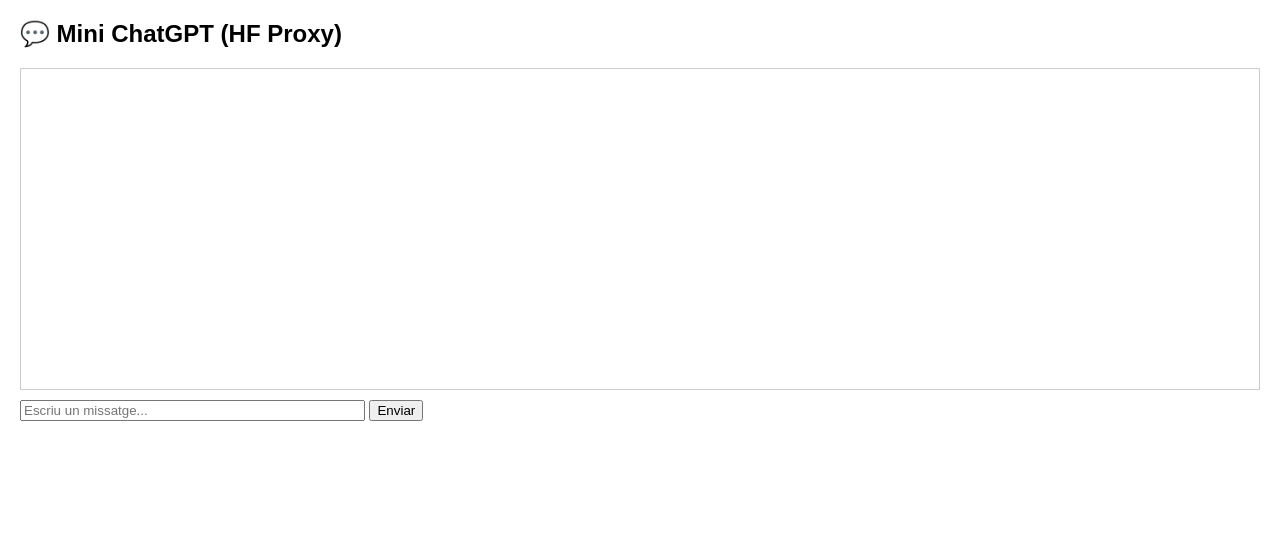
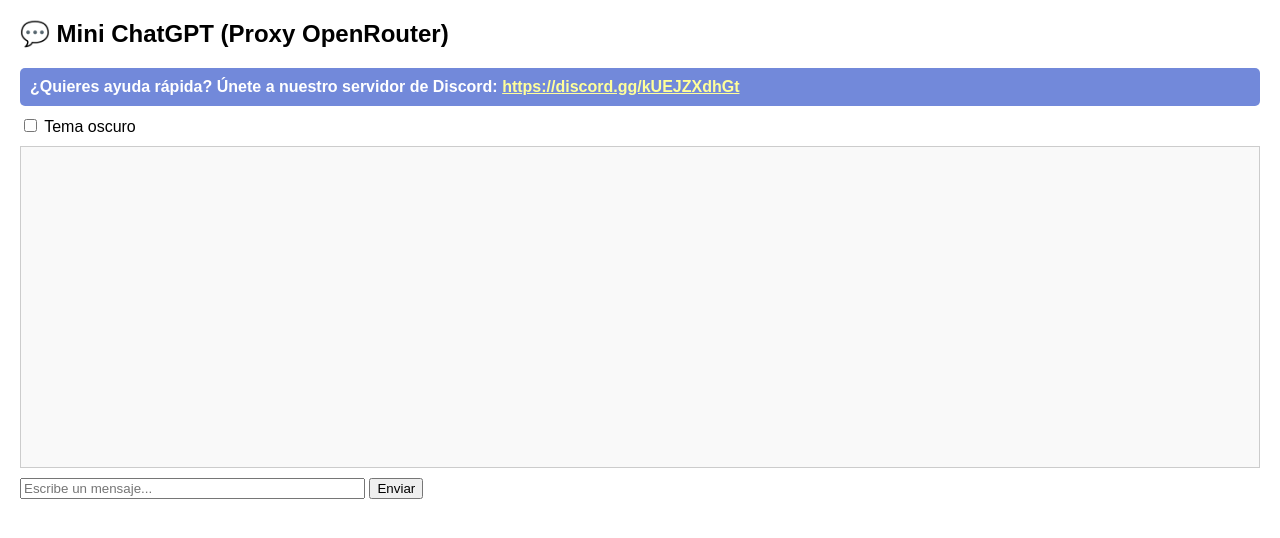
Before and after one commit to Comfrey29/arcom-ai-assistant, a Flask app: page / in a window 1280 px wide. Shown: the top 538 px of the page. Run offline with Flask 3, Linux system fonts and the light colour scheme.

Commit message:
index.html

```diff
--- a/templates/index.html
+++ b/templates/index.html
@@ -1,59 +1,127 @@
 <!DOCTYPE html>
-<html lang="ca">
+<html lang="es">
 <head>
   <meta charset="UTF-8">
   <title>Mini ChatGPT</title>
   <style>
-    body { font-family: Arial, sans-serif; margin: 20px; }
-    #chat-box { border: 1px solid #ccc; padding: 10px; height: 300px; overflow-y: auto; }
-    .user { font-weight: bold; color: blue; }
-    .bot { font-weight: bold; color: green; }
-    #input-area { margin-top: 10px; }
+    body {
+      font-family: Arial, sans-serif;
+      margin: 20px;
+      background-color: white;
+      color: black;
+      transition: background-color 0.3s ease, color 0.3s ease;
+    }
+    body.tema-oscuro {
+      background-color: #121212;
+      color: #eeeeee;
+    }
+    #chat-box {
+      border: 1px solid #ccc;
+      padding: 10px;
+      height: 300px;
+      overflow-y: auto;
+      background-color: #f9f9f9;
+      color: #000000;
+      transition: background-color 0.3s ease, color 0.3s ease;
+    }
+    body.tema-oscuro #chat-box {
+      background-color: #1e1e1e;
+      color: #ffffff;
+      border-color: #444;
+    }
+    .usuario {
+      font-weight: bold;
+      color: #1565c0;
+    }
+    .asistencia {
+      font-weight: bold;
+      color: #2e7d32;
+    }
+    #input-area {
+      margin-top: 10px;
+    }
+    #discord-info {
+      margin: 10px 0;
+      padding: 10px;
+      background-color: #7289da;
+      color: white;
+      border-radius: 5px;
+      font-weight: bold;
+    }
+    #discord-info a {
+      color: #ffff99;
+      text-decoration: underline;
+    }
+    #tema-toggle {
+      margin-bottom: 10px;
+      display: block;
+    }
   </style>
 </head>
-<body>
-  <h2>💬 Mini ChatGPT (HF Proxy)</h2>
+<body class="tema-{{ tema }}">
+  <h2>💬 Mini ChatGPT (Proxy OpenRouter)</h2>
+
+  <div id="discord-info">
+    ¿Quieres ayuda rápida? Únete a nuestro servidor de Discord:
+    <a href="https://discord.gg/kUEJZXdhGt" target="_blank">https://discord.gg/kUEJZXdhGt</a>
+  </div>
+
+  <label id="tema-toggle">
+    <input type="checkbox" id="toggleTema"> Tema oscuro
+  </label>
+
   <div id="chat-box"></div>
-
   <div id="input-area">
-    <input type="text" id="message" placeholder="Escriu un missatge..." size="40">
-    <button onclick="sendMessage()">Enviar</button>
+    <input type="text" id="message" placeholder="Escribe un mensaje..." size="40" autocomplete="off" />
+    <button onclick="enviarMensaje()">Enviar</button>
   </div>
 
   <script>
     const chatBox = document.getElementById("chat-box");
+    const toggleTema = document.getElementById("toggleTema");
 
-    function addMessage(sender, text) {
+    function agregarMensaje(remitente, texto) {
       const p = document.createElement("p");
-      p.innerHTML = `<span class="${sender}">${sender}:</span> ${text}`;
+      p.innerHTML = `<span class="${remitente}">${remitente}:</span> ${texto}`;
       chatBox.appendChild(p);
       chatBox.scrollTop = chatBox.scrollHeight;
     }
 
-    async function sendMessage() {
+    async function enviarMensaje() {
       const input = document.getElementById("message");
-      const message = input.value.trim();
-      if (!message) return;
-
-      addMessage("Usuari", message);
+      const mensaje = input.value.trim();
+      if (!mensaje) return;
+      agregarMensaje("usuario", mensaje);
       input.value = "";
-
       try {
         const res = await fetch("/api/chat", {
           method: "POST",
           headers: { "Content-Type": "application/json" },
-          body: JSON.stringify({ message, user_id: "default" })
+          body: JSON.stringify({ message: mensaje, user_id: "predeterminado" })
         });
         const data = await res.json();
-        if (data.reply) {
-          addMessage("Assistència", data.reply);
+        if (data.respuesta) {
+          agregarMensaje("asistencia", data.respuesta);
         } else {
-          addMessage("Assistència", "⚠️ Error en la resposta.");
+          agregarMensaje("asistencia", "⚠️ Error en la respuesta.");
         }
       } catch (err) {
-        addMessage("Assistència", "⚠️ Error de connexió amb el servidor.");
+        agregarMensaje("asistencia", "⚠️ Error de conexión con el servidor.");
       }
     }
+
+    // Inicializa estado toggle según tema actual
+    document.body.classList.contains("tema-oscuro") ? toggleTema.checked = true : toggleTema.checked = false;
+
+    toggleTema.addEventListener("change", () => {
+      if(toggleTema.checked) {
+        document.body.classList.add("tema-oscuro");
+        window.history.replaceState(null, null, "?tema=oscuro");
+      } else {
+        document.body.classList.remove("tema-oscuro");
+        window.history.replaceState(null, null, "?tema=claro");
+      }
+    });
   </script>
 </body>
 </html>
```
